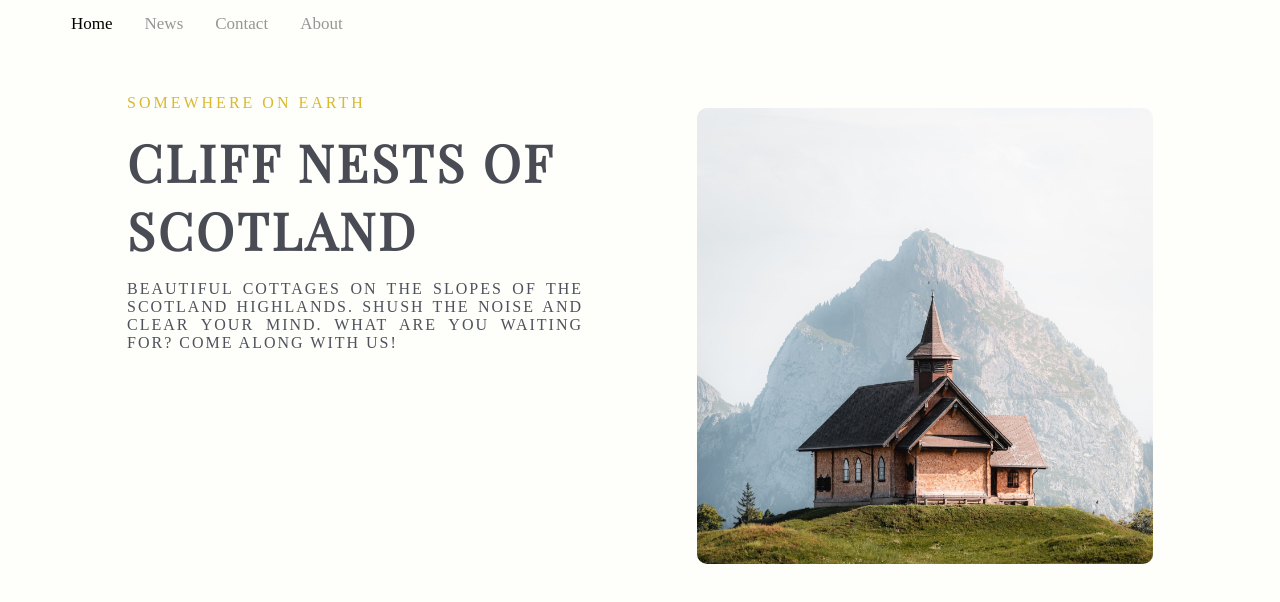
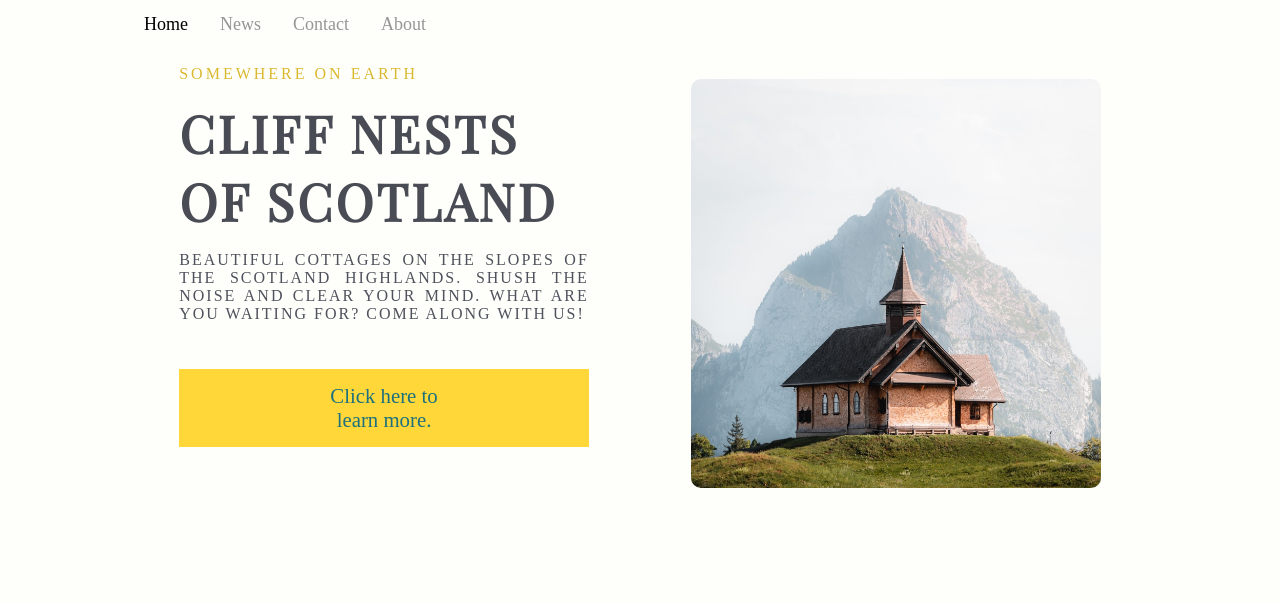
Before and after one commit to luishowin/cottages_travel_page, a plain HTML site: page homepage.html in a window 1280 px wide. Drawn offline with nearby package versions, Linux system fonts and the light colour scheme.

Commit message:
Button added

```diff
--- a/homepage.css
+++ b/homepage.css
@@ -5,9 +5,10 @@ body {
 
 /*  navigation bar   */
 .topnav {
-    overflow: hidden;
-    padding-left: 55px;
-    padding-right: 55px;
+
+    width: 80%;
+    margin-left: auto;
+    margin-right: auto;
   }
   .topnav a {
     float: left;
@@ -16,7 +17,8 @@ body {
     text-align: center;
     padding: 14px 16px;
     text-decoration: none;
-    font-size: 17px;
+    font-size: 18px;
+    font-family: 'Zilla Slab', serif;
   }
   .topnav a:hover {
     color: black;
@@ -58,8 +60,9 @@ body {
 /*    flex container    */
   .flex-container {
     display: flex;
-    padding-left: 70px;
-    padding-right: 70px;
+    width: 80%;
+    margin-left: auto;
+    margin-right: auto;
     margin-top: 30px;
     flex-wrap: wrap;
   }
@@ -104,6 +107,23 @@ body {
     font-family: 'Zilla Slab', serif;
     letter-spacing: 2px;
   }
+  .button{
+    width: 80%;
+    margin-right: auto;
+    margin-left: auto;
+  }
+  .button button{
+    border-style: none;
+    display: block;
+    margin-right: auto;
+    margin-left: auto;
+    font-family: 'Zilla Slab', serif;
+    font-size: 1.3em;
+    cursor: pointer;
+    padding: 15px 130px;
+    background-color: #ffd738;
+    color: rgb(29, 112, 125);
+  }
 
 
 /*   right banner   */
--- a/homepage.html
+++ b/homepage.html
@@ -32,7 +32,10 @@
           <h1>CLIFF NESTS OF SCOTLAND</h1>
           <P>BEAUTIFUL COTTAGES ON THE SLOPES OF THE SCOTLAND HIGHLANDS. SHUSH THE NOISE AND CLEAR YOUR MIND. WHAT ARE YOU WAITING FOR? COME ALONG WITH US!</P>
       </div>
-      <!--<button type="submit" formaction="URL">Book now.</button>-->
+      <div class="button">
+        <button type="submit" formaction="URL">Click here to learn more.</button>
+      </div>
+      <!---->
       </div>
 
 
```
